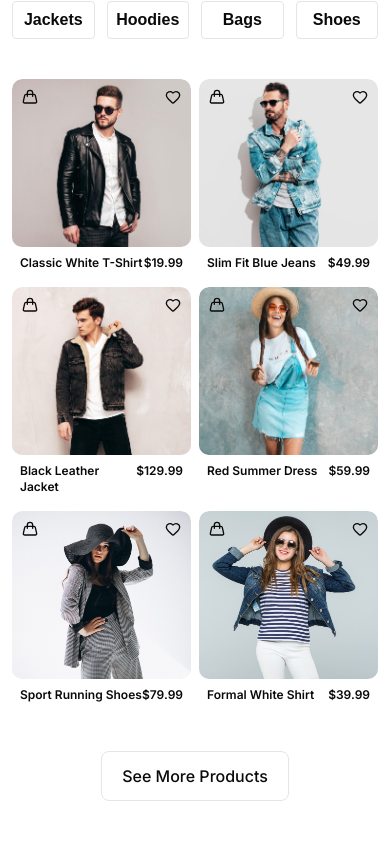
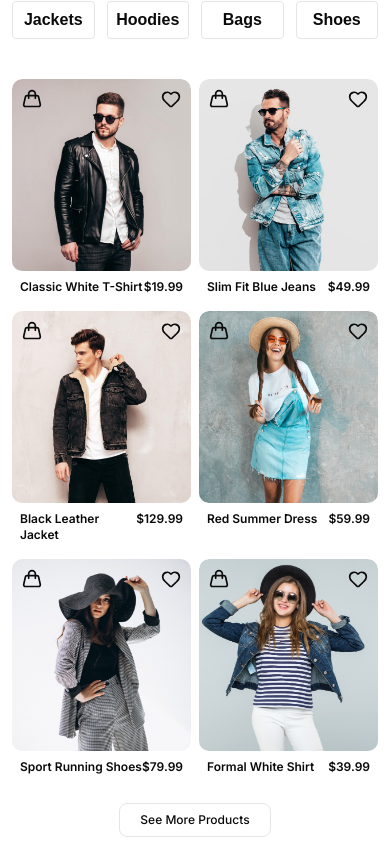
Before and after one commit to MehediHasan128/laivaly-client, a Next.js app: page /home in a window 390 px wide. Shown: the part 2496-3345 px from the top of the page. Before the commit the page ends 3309 px from the top, so only its background shows below. Built offline with nearby package versions, Linux system fonts and the light colour scheme; a web font is replaced by a local one.

Commit message:
complete the new arrival section

```diff
--- a/src/components/home/NewArrival.tsx
+++ b/src/components/home/NewArrival.tsx
@@ -125,15 +125,15 @@ const NewArrival = () => {
           </div>
 
           {/* New arribal card */}
-          <div className="grid grid-cols-2 md:grid-cols-3 lg:grid-cols-6 gap-2 md:gap-4">
+          <div className="grid grid-cols-2 md:grid-cols-3 xl:grid-cols-6 gap-2 md:gap-4">
             {
               products.map((product) => <NewArrivalCard key={product?._id} product={product} />)
             }
           </div>
 
           {/* See more product button */}
-          <div className="text-center mt-10">
-            <button className="border rounded-md cursor-pointer hover:bg-black hover:text-white duration-500 px-5 py-3 font-medium">
+          <div className="text-center mt-5 md:mt-10">
+            <button className="border rounded-md cursor-pointer hover:bg-black hover:text-white duration-500 text-xs md:text-base px-5 py-2 md:py-3 font-medium">
               See More Products
             </button>
           </div>
--- a/src/components/reusable/NewArrivalCard.tsx
+++ b/src/components/reusable/NewArrivalCard.tsx
@@ -14,7 +14,7 @@ const NewArrivalCard = ({ product }: { product: TProduct }) => {
     <div className="rounded-lg overflow-hidden">
       {/* Product Image */}
       <div
-        className="h-42 xl:h-72 2xl:h-80 cursor-pointer"
+        className="h-48 md:h-56 lg:h-72 2xl:h-80 cursor-pointer"
         onMouseEnter={() => setProductThumbnail(product?.images[1])}
         onMouseLeave={() => setProductThumbnail(product?.thumbnail)}
       >
@@ -25,9 +25,9 @@ const NewArrivalCard = ({ product }: { product: TProduct }) => {
             fill
             className="object-cover rounded-lg"
           />
-          <div className="absolute top-0 w-full flex justify-between md:justify-end p-2.5 md:p-4 md:gap-5">
-            <Handbag className="size-4 md:size-5" />
-            <Heart className="size-4 md:size-5" />
+          <div className="absolute top-0 w-full flex justify-between p-2.5 md:p-4 md:gap-5">
+            <Handbag className="size-5" />
+            <Heart className="size-5" />
           </div>
         </div>
       </div>
```
